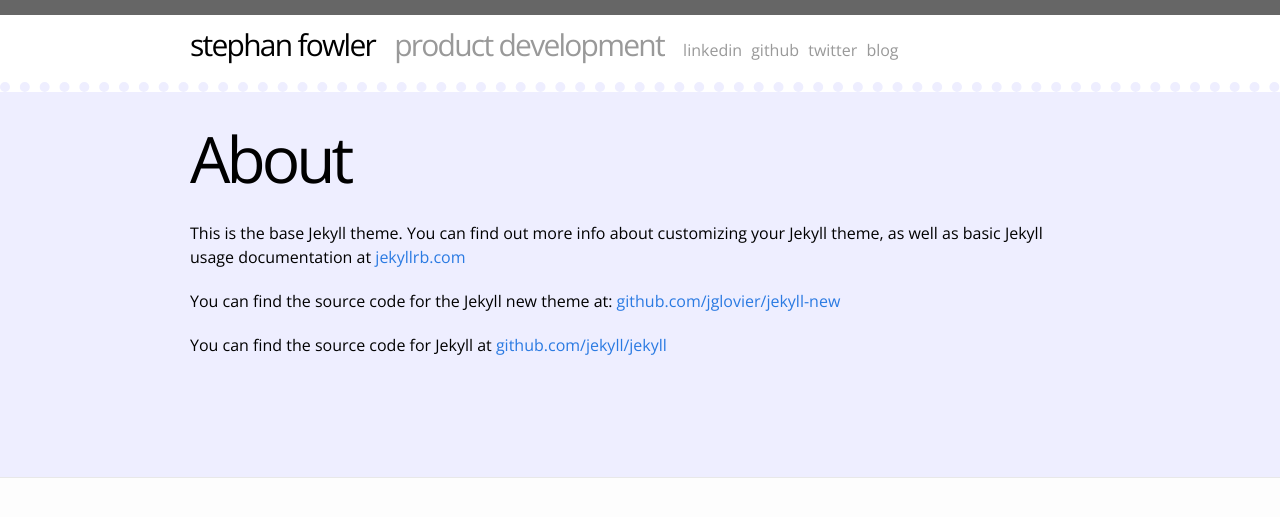
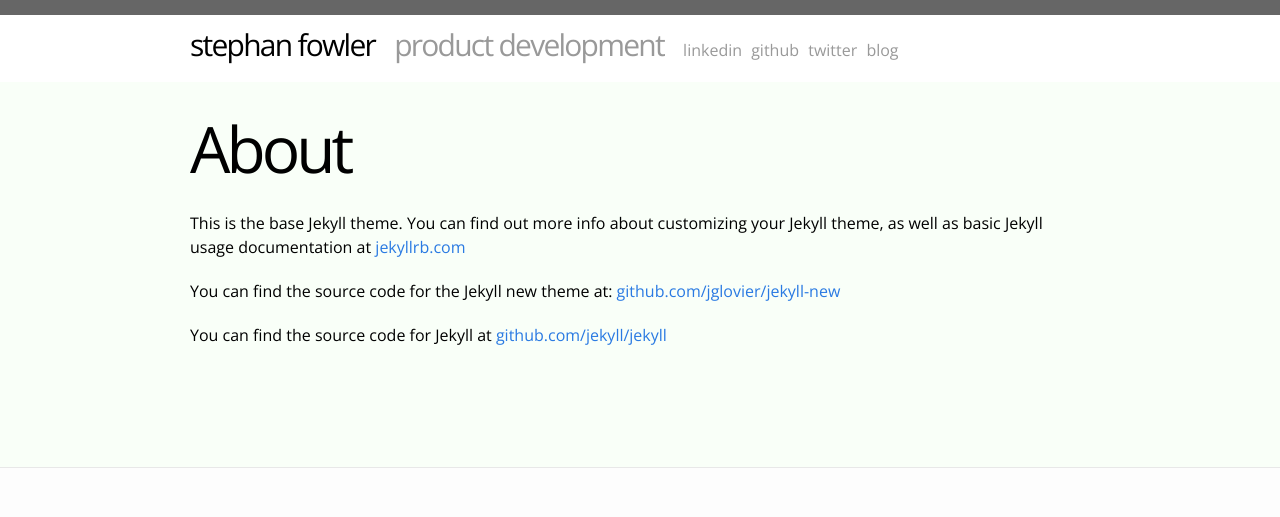
Before and after one commit to stephanfowler/stephanfowler.github.io, a Jekyll site: the page built from about.md, in a window 1280 px wide. Shown: the top 517 px of the page. Built offline with Jekyll 4.4.1, drawn with Linux system fonts in a browser that asks for light colours.

Commit message:
Update main.css

```diff
--- a/css/main.css
+++ b/css/main.css
@@ -44,7 +44,6 @@ a:visited { color: #2a7ae2; }
 
 .site-header {
   border-top: 15px solid #666;
-  border-bottom: 10px dotted #eeeeff;
   background-color: white;
 }
 
@@ -164,7 +163,7 @@ a:visited { color: #2a7ae2; }
 
 .page-content {
   padding: 10px 0;
-  background-color: #eeeeff;
+  background-color: #f9fff8;
 }
 
 
```
